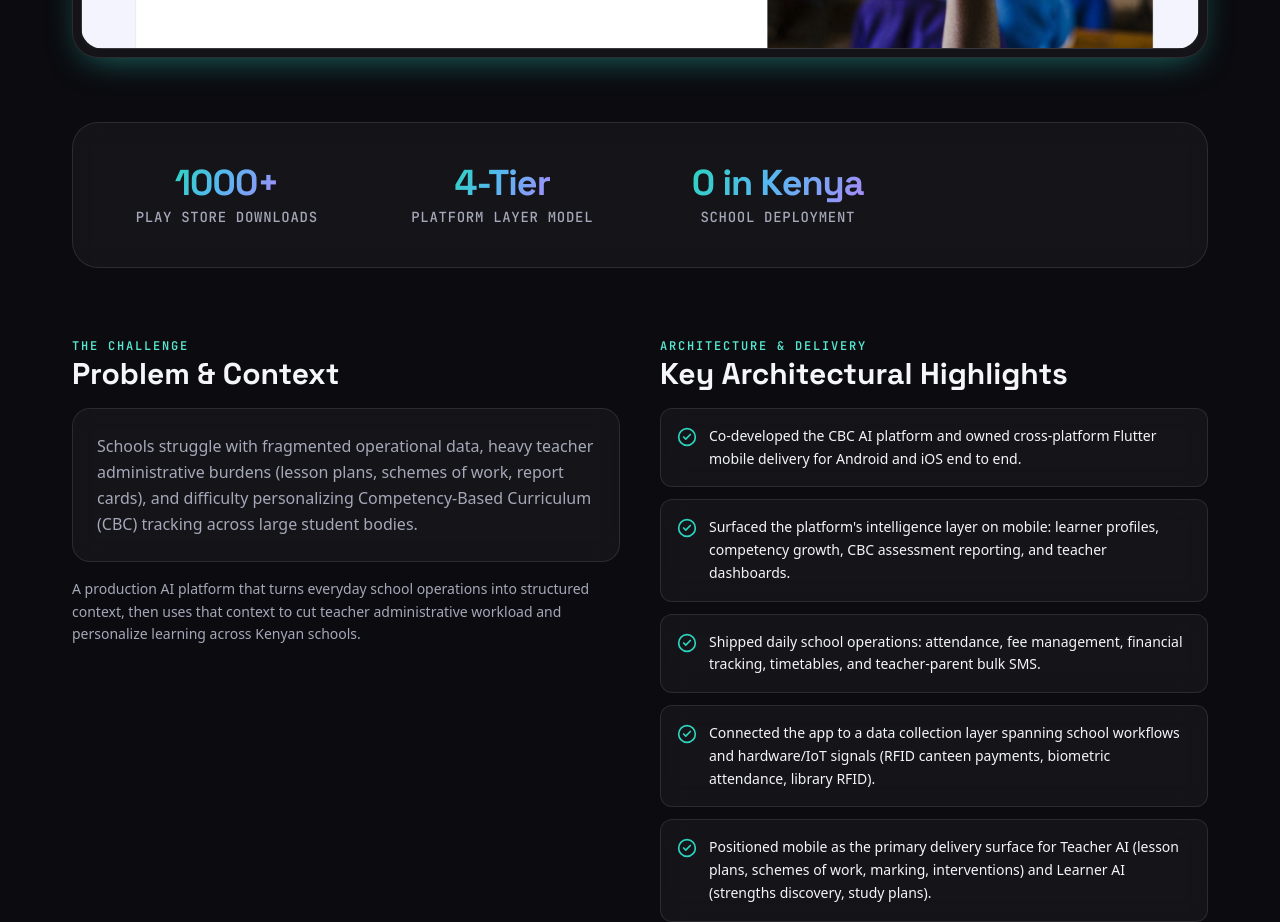
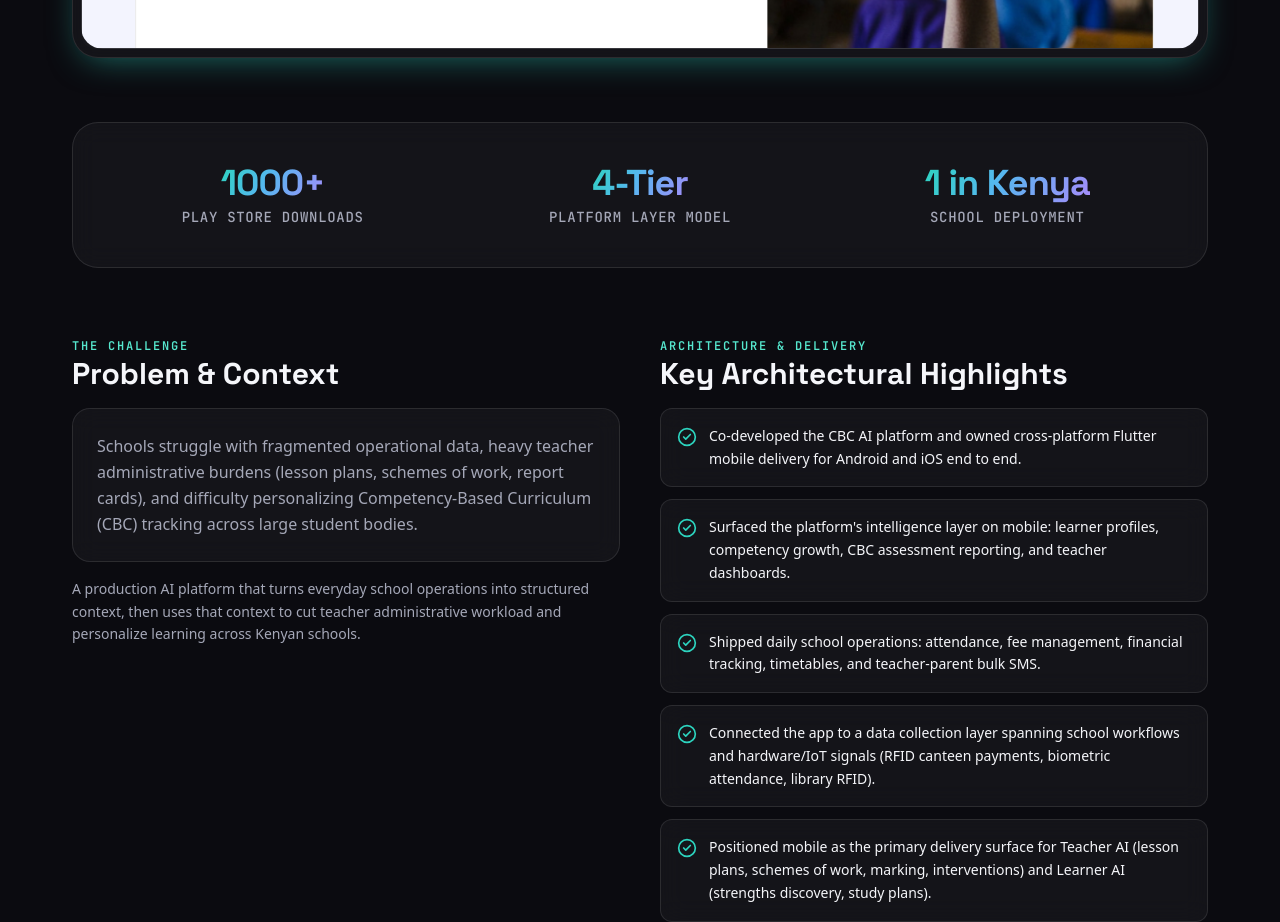
Before and after one commit to softdevbrian/BMK-Portfolio, a Next.js app: page /projects/cbc-ai in a window 1280 px wide. Shown: the part 1060-1982 px from the top of the page. Built offline with nearby package versions, Linux system fonts and the light colour scheme.

Commit message:
Updated the Recommendation File code and modified the CBC AI project page

```diff
--- a/src/app/projects/[slug]/ProjectDetailClient.tsx
+++ b/src/app/projects/[slug]/ProjectDetailClient.tsx
@@ -215,9 +215,20 @@ export function ProjectDetailClient({
 
       {/* Quantifiable Impact Metrics Bar */}
       {project.metrics && project.metrics.length > 0 && (
-        <section className="grid grid-cols-2 sm:grid-cols-4 gap-4 p-6 rounded-[var(--r-xl)] glass border border-[var(--line)]">
+        <section
+          className={cn(
+            "grid gap-4 p-6 rounded-[var(--r-xl)] glass border border-[var(--line)] items-center",
+            project.metrics.length === 3
+              ? "grid-cols-1 sm:grid-cols-3"
+              : project.metrics.length === 2
+              ? "grid-cols-1 sm:grid-cols-2"
+              : project.metrics.length === 1
+              ? "grid-cols-1"
+              : "grid-cols-2 sm:grid-cols-4"
+          )}
+        >
           {project.metrics.map((metric, mIdx) => (
-            <Reveal key={mIdx} direction="up" delay={0.1 * mIdx}>
+            <Reveal key={mIdx} direction="up" delay={0.1 * mIdx} className="w-full">
               <Stat
                 value={metric.value}
                 label={metric.label}
--- a/src/components/fx/CountUp.tsx
+++ b/src/components/fx/CountUp.tsx
@@ -22,13 +22,14 @@ export function CountUp({
   const ref = useRef<HTMLSpanElement>(null)
   const isInView = useInView(ref, { once: true, margin: "-10% 0px" })
 
+  const hasNumbers = typeof value === "number" || /[0-9]/.test(String(value))
   // Parse numeric value if string passed (e.g. "50", "99.9", "1000")
-  const numericValue = typeof value === "number" ? value : parseFloat(value.replace(/[^0-9.]/g, "")) || 0
+  const numericValue = typeof value === "number" ? value : parseFloat(String(value).replace(/[^0-9.]/g, "")) || 0
   const isDecimal = Number.isInteger(numericValue) ? 0 : 1
   const [displayValue, setDisplayValue] = useState(0)
 
   useEffect(() => {
-    if (isInView) {
+    if (isInView && hasNumbers) {
       const controls = animate(0, numericValue, {
         duration,
         ease: EASING,
@@ -39,7 +40,17 @@ export function CountUp({
 
       return () => controls.stop()
     }
-  }, [isInView, numericValue, duration])
+  }, [isInView, numericValue, duration, hasNumbers])
+
+  if (!hasNumbers) {
+    return (
+      <span ref={ref} className={className} suppressHydrationWarning>
+        {prefix}
+        {value}
+        {suffix}
+      </span>
+    )
+  }
 
   return (
     <span ref={ref} className={className} suppressHydrationWarning>
--- a/src/data/projects.ts
+++ b/src/data/projects.ts
@@ -57,7 +57,7 @@ export const projects: Project[] = [
     metrics: [
       { label: "Play Store Downloads", value: "1000", suffix: "+" },
       { label: "Platform Layer Model", value: "4", suffix: "-Tier" },
-      { label: "School Deployment", value: "Live", suffix: " in Kenya" }
+      { label: "School Deployment", value: "1", suffix: " in Kenya" }
     ],
     stack: [
       { group: "Mobile", items: ["Flutter 3.x", "Dart", "Android", "iOS", "Play Console"] },
```
Also changed, not shown: src/data/recommendationHtml.ts (+1 -1 lines).
